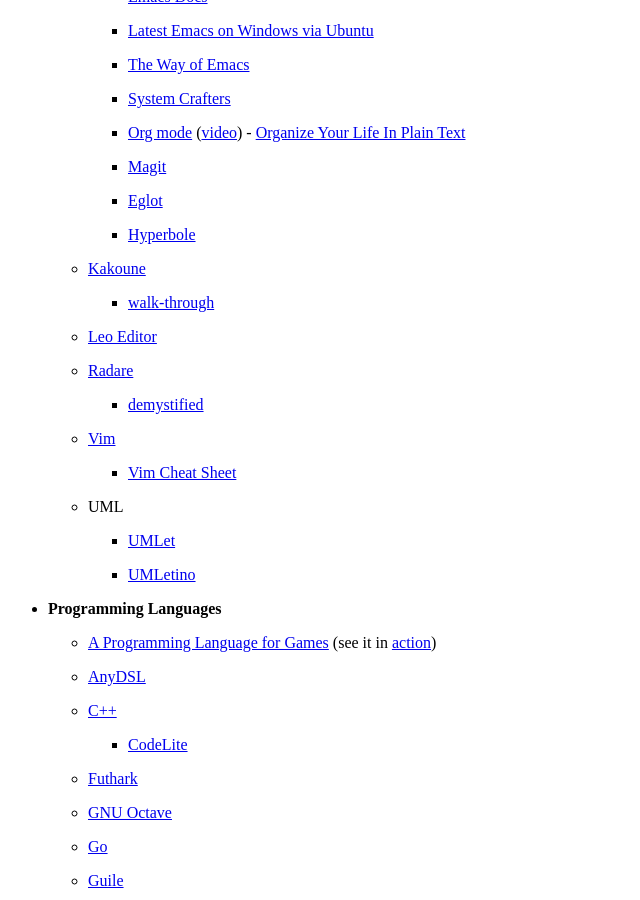
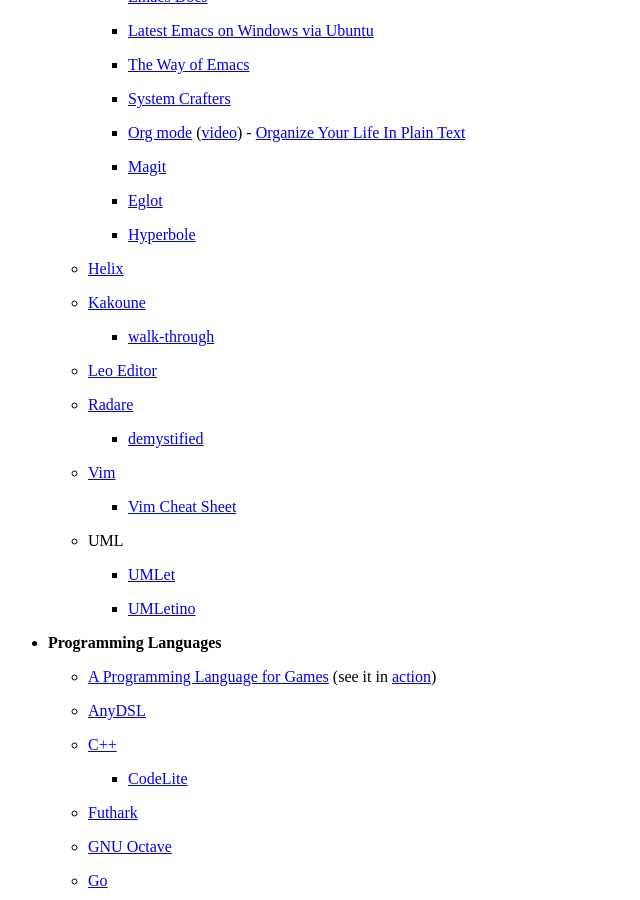
Before and after one commit to wahn/jan_walter_org, a Jekyll site: the page built from links/index.md, in a window 1280 px wide and 900 px high, scrolled down 5973 px. Shown: the whole window, without its empty margins (0-640 px from the left). Built offline with Jekyll 4.4.1, drawn with Linux system fonts in a browser that asks for light colours; Markdown is read by kramdown in place of the engine named in the settings.

Commit message:
Add link to Helix editor (similar to Kakoune).

```diff
--- a/links/index.md
+++ b/links/index.md
@@ -392,6 +392,8 @@
         + [Eglot](https://github.com/joaotavora/eglot)
 
         + [Hyperbole](https://www.gnu.org/software/hyperbole)
+
+    - [Helix](https://helix-editor.com)
 
     - [Kakoune](http://kakoune.org)
 
```
